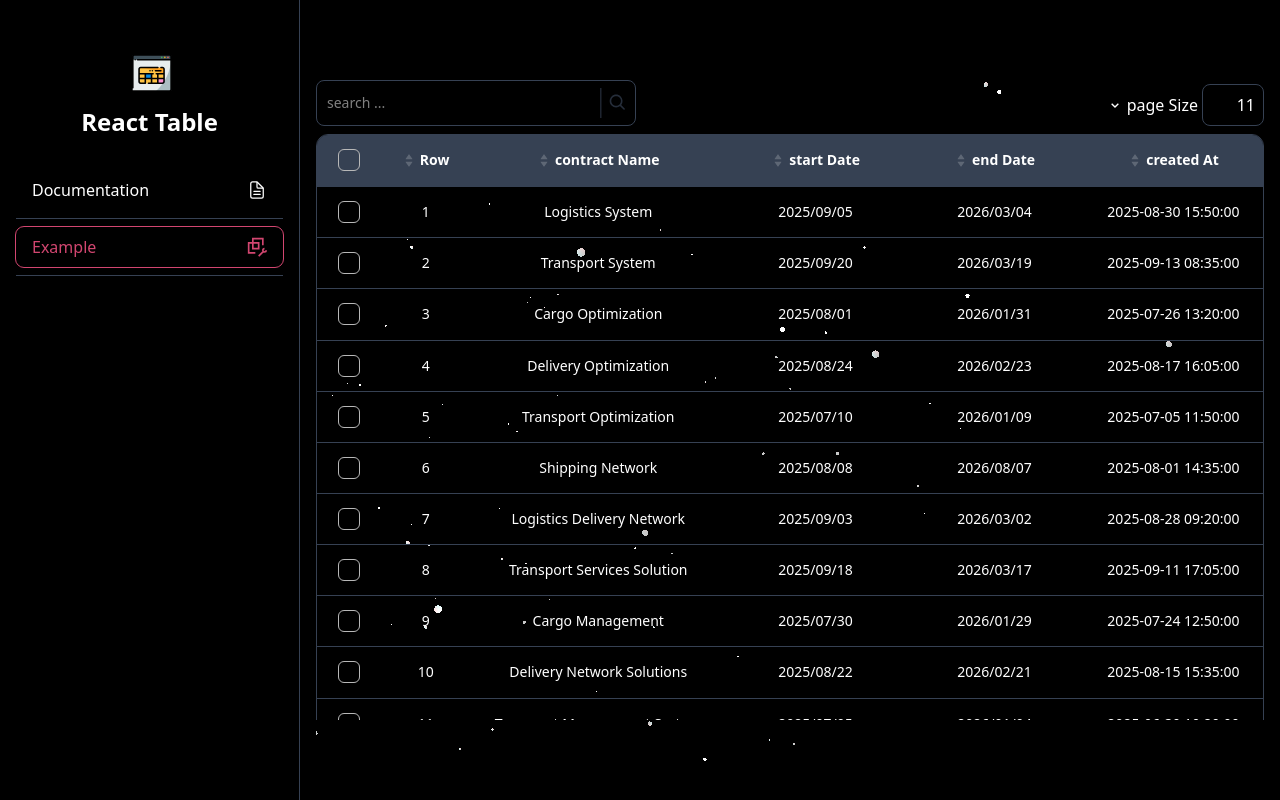
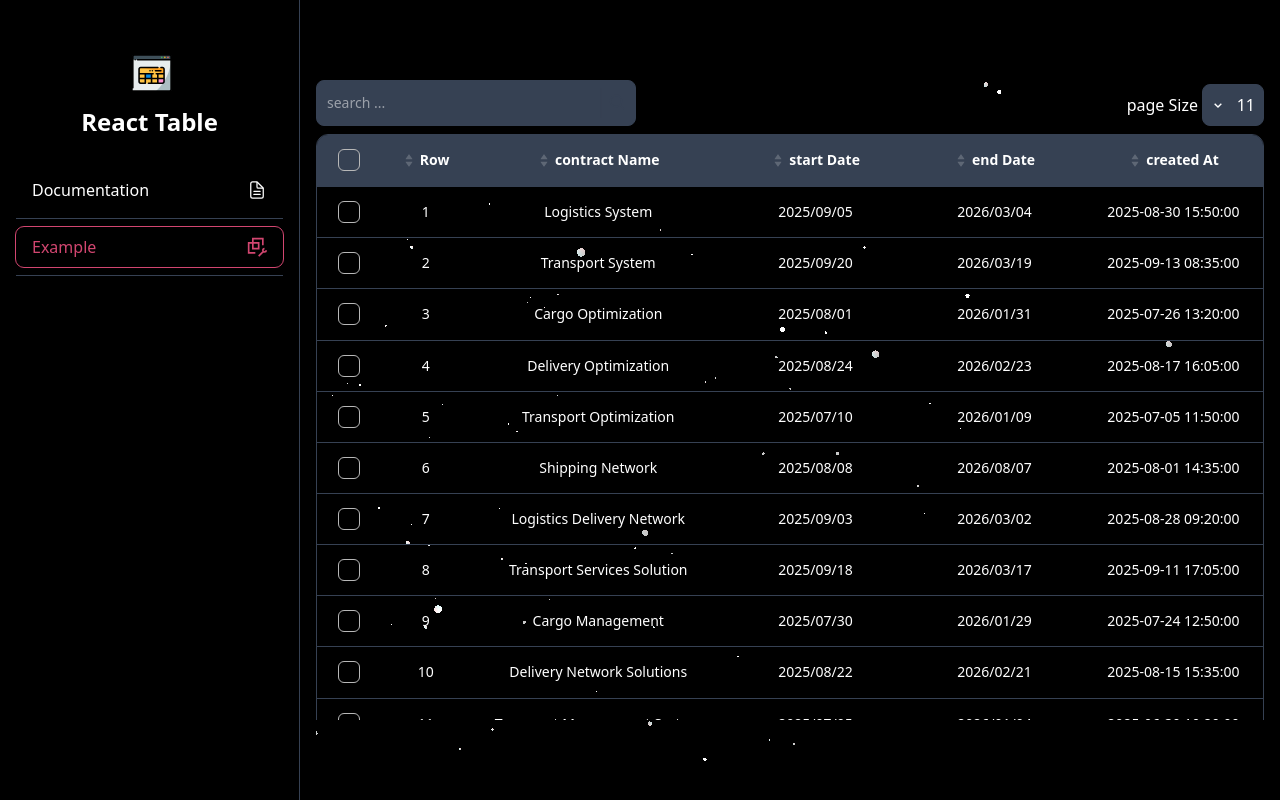
Before and after one commit to fatemeh-bd/responsive-react-datatable, a React (Vite) app: page /#/example in a window 1280 px wide. Shown: the top 800 px of the page. Built offline with nearby package versions, Linux system fonts and the light colour scheme.

Commit message:
add actionButtons table

```diff
--- a/src/components/table/Table.tsx
+++ b/src/components/table/Table.tsx
@@ -66,6 +66,7 @@ const Table: React.FC<TableProps> = (props) => {
     topFilterContainerClassName = "flex items-center flex-wrap md:gap-2 gap-3 sm:[&>div]:w-full",
     filterContainerClassName = "flex flex-wrap md:gap-2 gap-3 sm:[&>div]:w-full",
     removeFilterKey,
+    actionButtons,
   } = props;
   const selectableProps = isSelectable ? (props as Selectable) : undefined;
   const theme: ColorTheme = useMemo(
@@ -447,6 +448,8 @@ const Table: React.FC<TableProps> = (props) => {
             {filters}
           </div>
         )}
+        <div className="flex items-center gap-3 flex-wrap max-sm:w-full justify-between">
+          {actionButtons && actionButtons}
           {!isMobile && (
             <PageSizeSelect
               text={mergedTexts?.pageSize}
@@ -459,6 +462,7 @@ const Table: React.FC<TableProps> = (props) => {
               }}
             />
           )}
+        </div>
       </div>
       {isMobile ? (
         <MobileTable
--- a/src/components/table/tools/PageSizeSelect.tsx
+++ b/src/components/table/tools/PageSizeSelect.tsx
@@ -28,12 +28,6 @@ const PageSizeSelect = ({
 
   return (
     <div className="page-size-select-container relative flex items-center gap-1">
-      <BiChevronDown
-        style={{
-          color: theme?.searchBoxTextColor,
-        }}
-        className="page-size-select-icon pointer-events-none shrink-0"
-      />
       <span
         style={{
           color: theme?.searchBoxTextColor,
@@ -42,6 +36,7 @@ const PageSizeSelect = ({
       >
         {text}
       </span>
+      <div className="relative ">
         <select
           value={size}
           onChange={handleChange}
@@ -71,6 +66,13 @@ const PageSizeSelect = ({
             300
           </option>
         </select>
+        <BiChevronDown
+          style={{
+            color: theme?.searchBoxTextColor,
+          }}
+          className="page-size-select-icon pointer-events-none shrink-0 absolute left-2 top-0 bottom-0 my-auto"
+        />
+      </div>
     </div>
   );
 };
--- a/src/components/table/types.ts
+++ b/src/components/table/types.ts
@@ -114,6 +114,7 @@ export interface BaseTableProps {
   filterContainerClassName?: string;
   topFilterContainerClassName?: string;
   removeFilterKey?: string;
+  actionButtons?: ReactNode;
 }
 
 export interface Selectable extends BaseTableProps {
--- a/src/pages/examplePage/ExamplePage.tsx
+++ b/src/pages/examplePage/ExamplePage.tsx
@@ -131,7 +131,7 @@ const ExamplePage = () => {
           headerText: "#fff",
           headerBg: "#364153",
           searchBoxBorderColor: "#364153",
-          searchBoxBgColor: "",
+          searchBoxBgColor: "#364153",
           searchBoxTextColor: "#fff",
           paginationActiveColor: "#d24670",
           paginationBorderColor: "#364153",
```
Also changed, not shown: 5 other files (tests, documents, lock files or other folders). Lines whose indentation alone changed are shown as unchanged.
